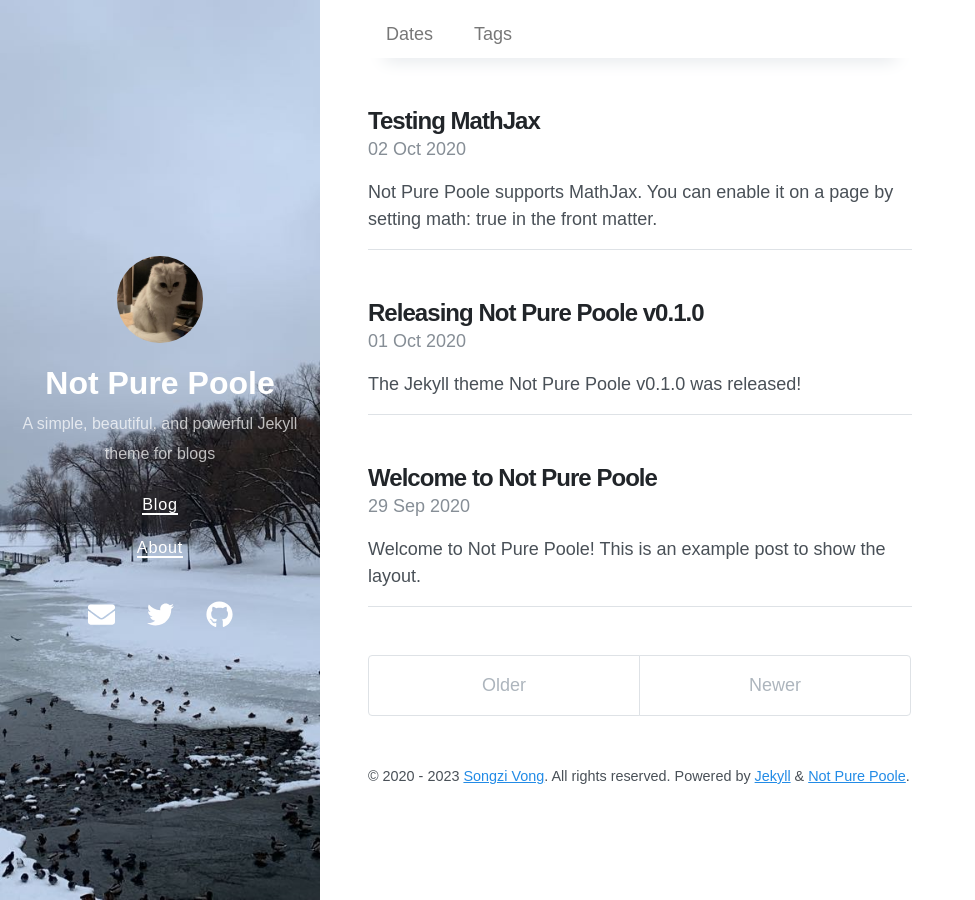
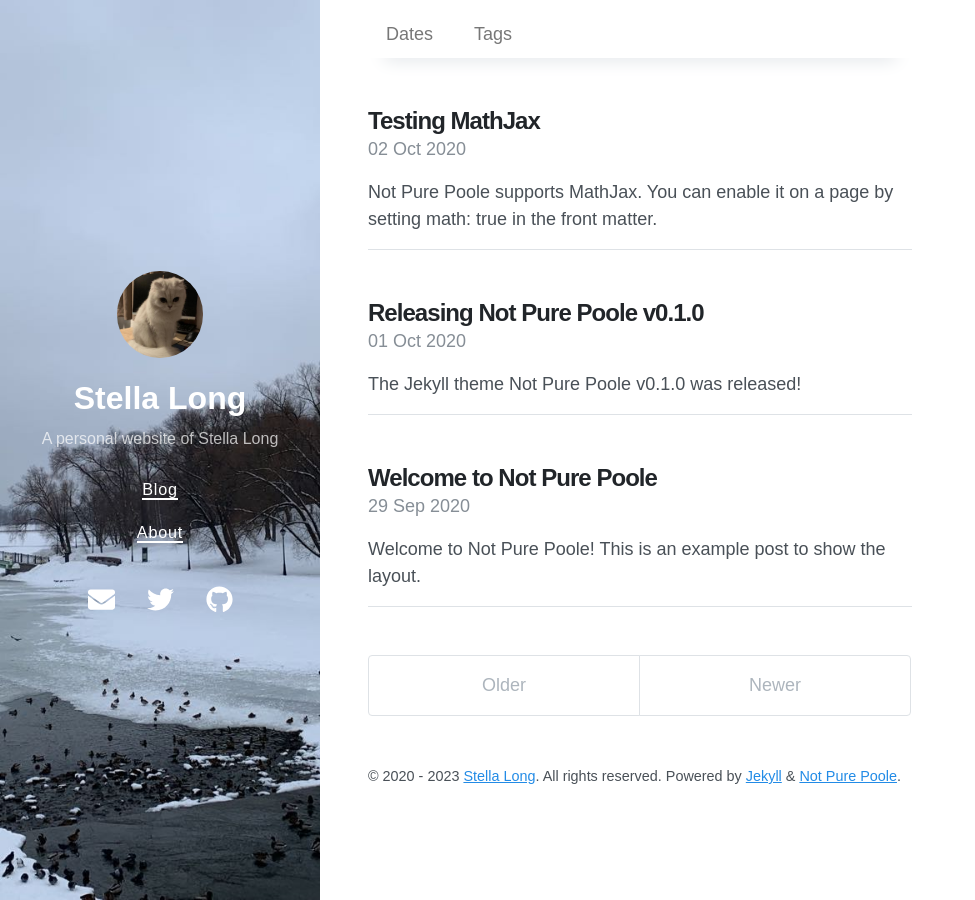
Before and after one commit to stellalong/stellalong.github.io, a Jekyll site: the page built from index.html, in a window 1280 px wide. Shown: the whole page, without its empty margins (0-975 px from the left). Built offline with Jekyll 4.4.1, drawn with Linux system fonts in a browser that asks for light colours; nearby versions of some CDN libraries; the list of posts is cut into pages by our own code.

Commit message:
Update _config.yml

```diff
--- a/_config.yml
+++ b/_config.yml
@@ -1,7 +1,7 @@
 # Setup
-title: Not Pure Poole
-description: A simple, beautiful, and powerful Jekyll theme for blogs
-url: https://vszhub.github.io
+title: Stella Long
+description: A personal website of Stella Long
+url: https://stellalong.github.io
 avatar: /avatar.jpeg
 paginate: 5
 permalink: pretty
@@ -29,14 +29,14 @@ exclude:
 
 # Optimize Jekyl SEO Tag
 twitter:
-  username: vszhub
+  username: Stella Long
   card: summary
 logo: logo.png
 social:
-  name: Songzi Vong
+  name: Stella Long
   links:
-    - https://twitter.com/vszhub
-    - https://github.com/vszhub
+    - https://twitter.com/stellalong_econ
+    - https://stellalong.github.io
 google_site_verification: xxxxx
 lang: en
 
@@ -54,6 +54,6 @@ sass:
 
 # Specify the author for blog posts
 author:
-  name: Songzi Vong
-  url: https://github.com/vszhub/
-  email: vszhub@gmail.com
+  name: Stella Long
+  url: https://stellalong.github.io
+  email: stellalong423@outlook.com
```
